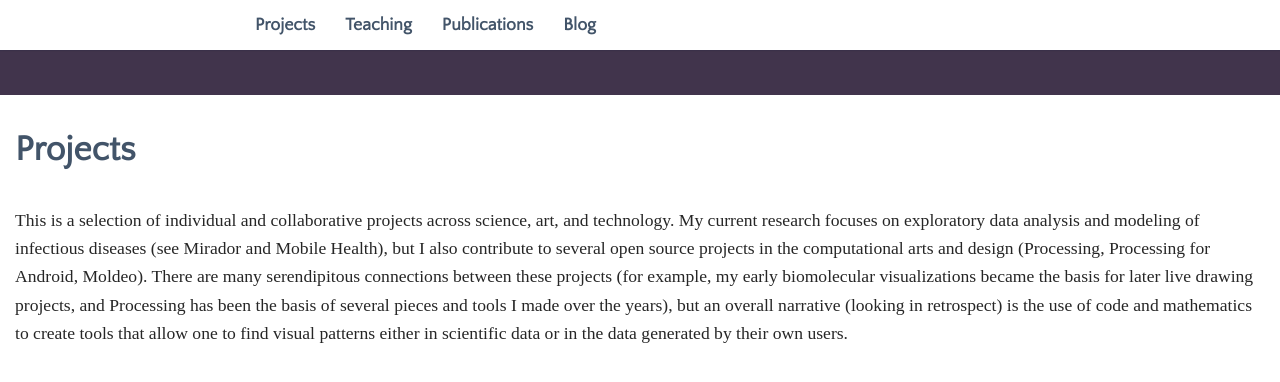
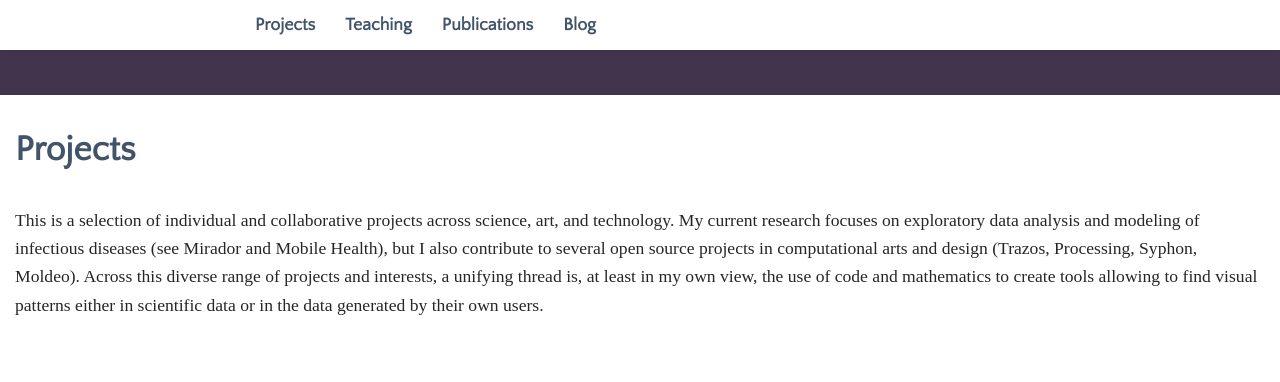
Before and after one commit to codeanticode/andrescolubri.net, a Jekyll site: the page built from _pages/01_projects.md, in a window 1280 px wide and 900 px high, cut to the strip 0-386 px from the top of the window. Shown: the top 382 px of the strip. Built offline with Jekyll 4.4.1, drawn with Linux system fonts in a browser that asks for light colours; some web fonts are replaced.

Commit message:
edit projects text

```diff
--- a/_pages/01_projects.md
+++ b/_pages/01_projects.md
@@ -4,7 +4,7 @@
 permalink: /projects/
 ---
 
-This is a selection of individual and collaborative projects across science, art, and technology. My current research focuses on exploratory data analysis and modeling of infectious diseases (see Mirador and Mobile Health), but I also contribute to several open source projects in the computational arts and design (Processing, Processing for Android, Moldeo). There are many serendipitous connections between these projects (for example, my early biomolecular visualizations became the basis for later live drawing projects, and Processing has been the basis of several pieces and tools I made over the years), but an overall narrative (looking in retrospect) is the use of code and mathematics to create tools that allow one to find visual patterns either in scientific data or in the data generated by their own users.
+This is a selection of individual and collaborative projects across science, art, and technology. My current research focuses on exploratory data analysis and modeling of infectious diseases (see Mirador and Mobile Health), but I also contribute to several open source projects in computational arts and design (Trazos, Processing, Syphon, Moldeo). Across this diverse range of projects and interests, a unifying thread is, at least in my own view, the use of code and mathematics to create tools allowing to find visual patterns either in scientific data or in the data generated by their own users.
 
 <br><br>
 
```
